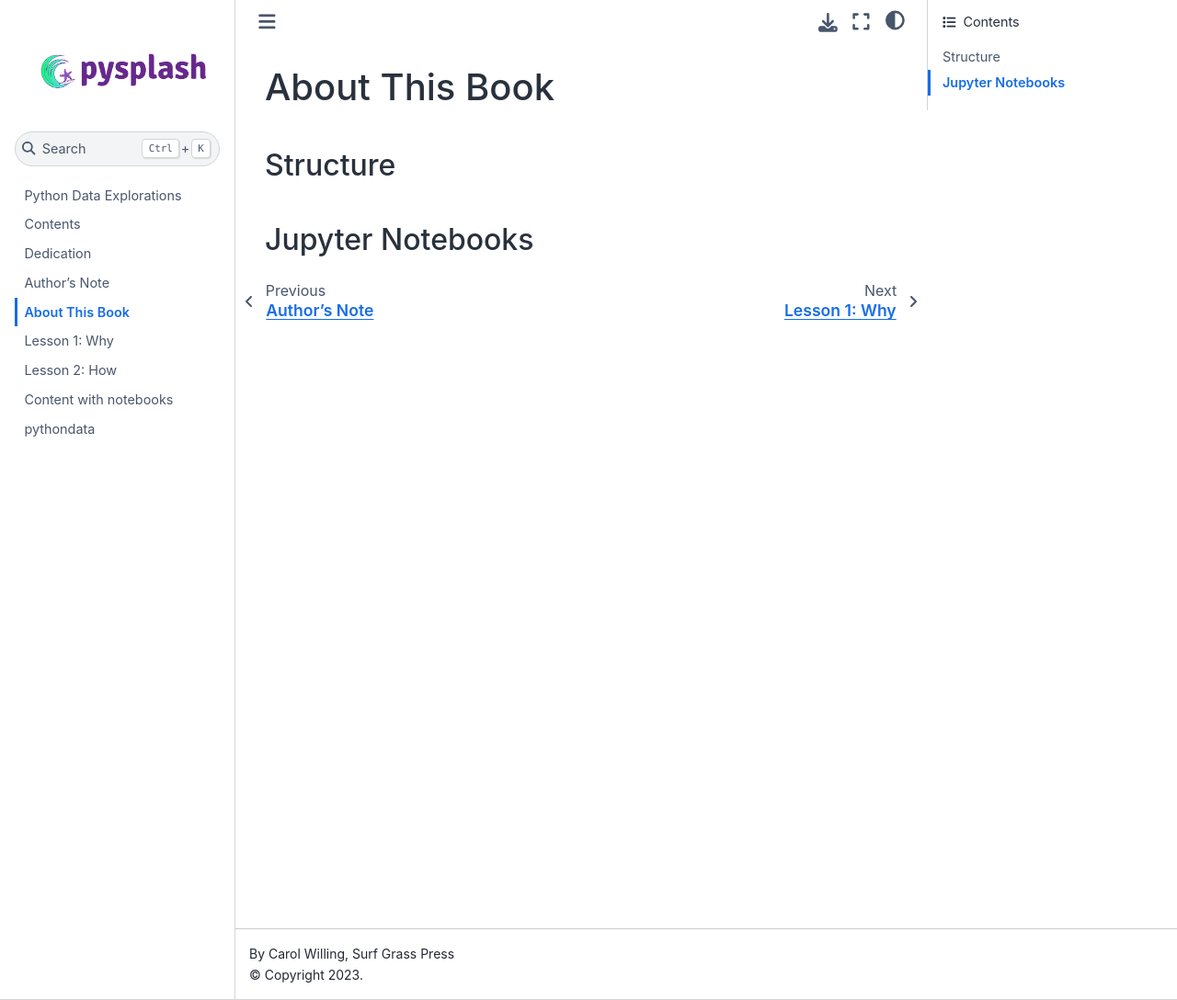
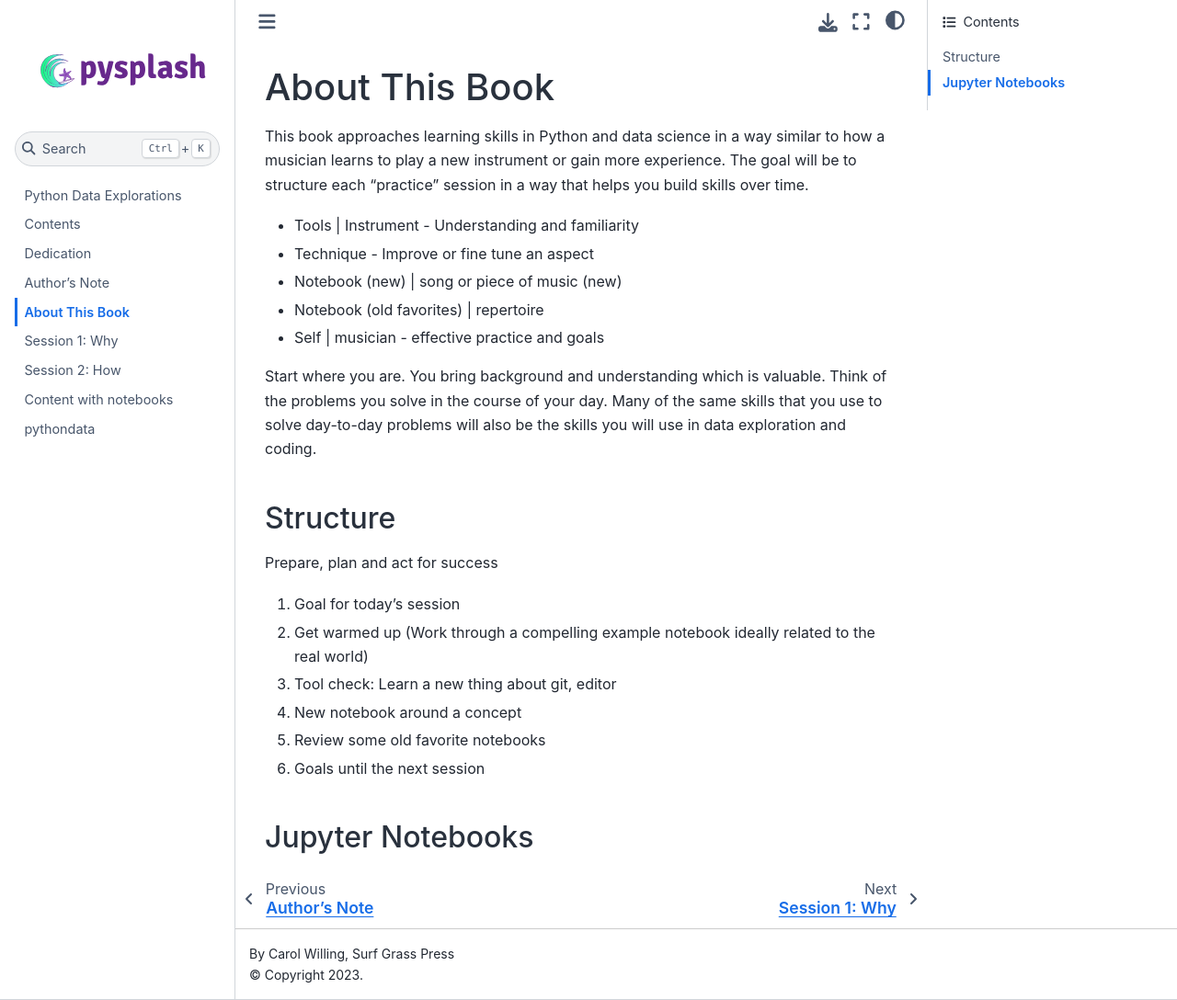
Before and after one commit to pysplash/pythondata, a Jupyter Book: the page built from about_this_book.md, in a window 1280 px wide and 1088 px high. Shown: the whole window at 92% size. Built offline with Jupyter Book 1.0.4 settings and Sphinx 7.4.7 and the Sphinx Book theme 1.1.4, drawn with Linux system fonts in a browser that asks for light colours.

Commit message:
fix logo and update content

```diff
--- a/01_why.md
+++ b/01_why.md
@@ -1,3 +1,3 @@
-# Lesson 1: Why
+# Session 1: Why
 
 ## Motivation Depends on Why
--- a/02_how.md
+++ b/02_how.md
@@ -1,4 +1,4 @@
-# Lesson 2: How
+# Session 2: How
 
 ## Begin Anywhere
 
--- a/_config.yml
+++ b/_config.yml
@@ -1,7 +1,7 @@
 # Book settings
 title: Python Data Explorations
 author: Carol Willing, Surf Grass Press
-logo: color_logo_transparent.png
+logo: color_logo_transparent.svg
 
 latex:
   latex_documents:
--- a/about_this_book.md
+++ b/about_this_book.md
@@ -1,5 +1,32 @@
 # About This Book
+
+This book approaches learning skills in Python and data science in a way similar
+to how a musician learns to play a new instrument or gain more experience.
+The goal will be to structure each "practice" session in a way that helps
+you build skills over time.
+
+- Tools | Instrument - Understanding and familiarity
+- Technique - Improve or fine tune an aspect
+- Notebook (new) | song or piece of music (new)
+- Notebook (old favorites) | repertoire
+- Self | musician - effective practice and goals
+
+Start where you are. You bring background and understanding which is valuable.
+Think of the problems you solve in the course of your day. Many of the same
+skills that you use to solve day-to-day problems will also be the skills you
+will use in data exploration and coding.
+
 
 ## Structure
 
+Prepare, plan and act for success
+
+1. Goal for today's session
+2. Get warmed up (Work through a compelling example notebook ideally related to the real world)
+3. Tool check: Learn a new thing about git, editor
+4. New notebook around a concept
+5. Review some old favorite notebooks
+6. Goals until the next session
+
+
 ## Jupyter Notebooks
```
Also changed, not shown: color_logo_transparent.svg (added).
